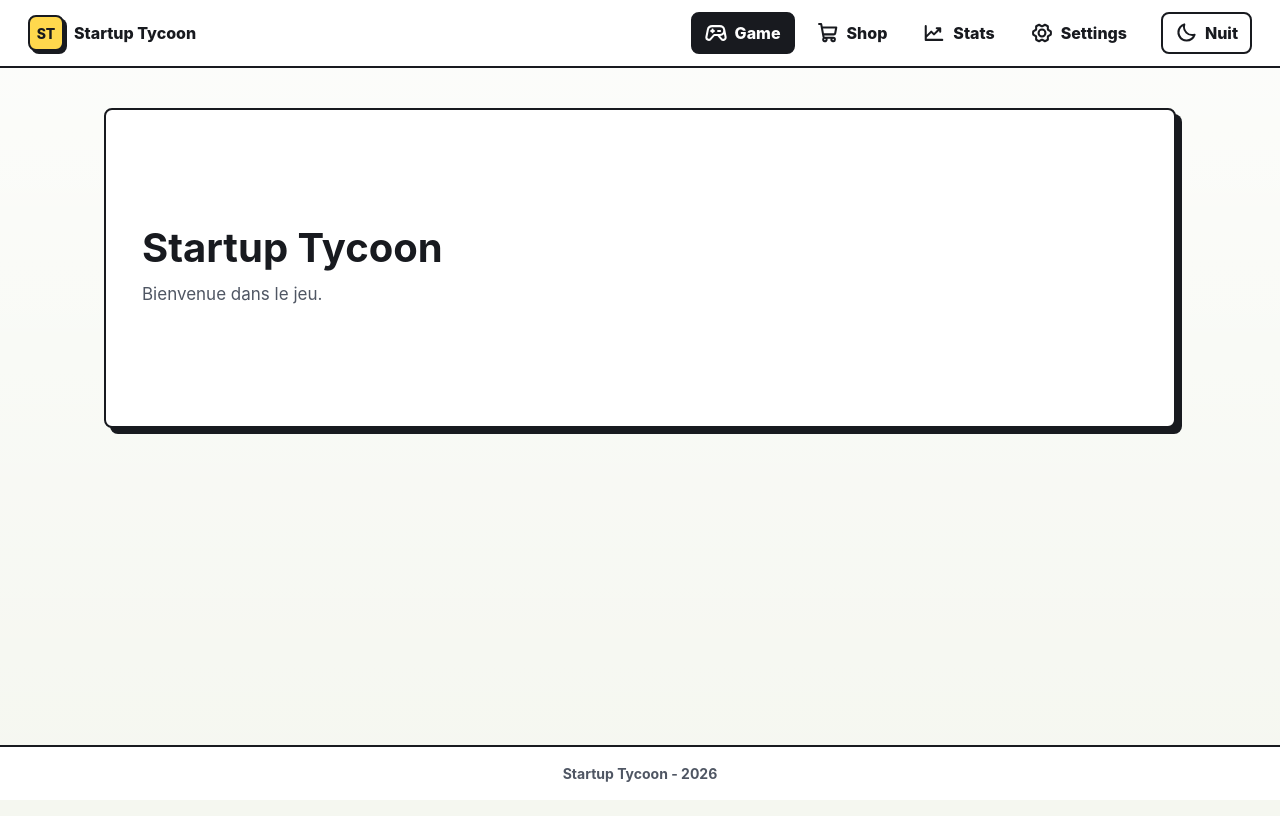
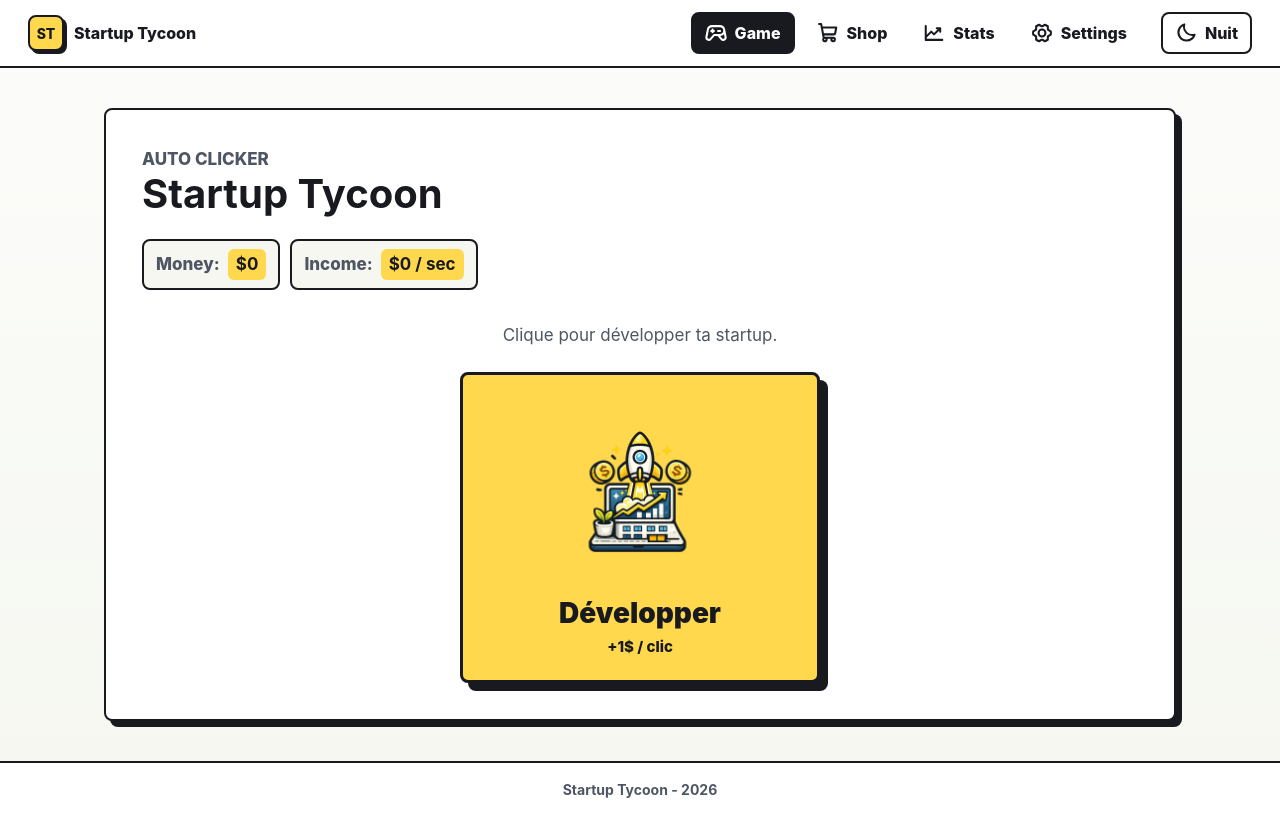
Before and after one commit to JoVibess/startup-tycoon, a React (Vite) app: page / in a window 1280 px wide. Built offline with nearby package versions, Linux system fonts and the light colour scheme.

Commit message:
ADD [game] Ajout d'un clicker + composants associés (circulation des données via props

```diff
--- /dev/null
+++ b/src/components/ClickButton.jsx
@@ -0,0 +1,14 @@
+import clickerLogo from '../assets/logo-auto-clicker.png'
+import { formatNumber } from '../utils/formatNumber'
+
+function ClickButton({ clickValue, onClick }) {
+  return (
+    <button className="click-button" type="button" onClick={onClick}>
+      <img src={clickerLogo} alt="" aria-hidden="true" />
+      <span>Développer</span>
+      <small>+{formatNumber(clickValue)}$ / clic</small>
+    </button>
+  )
+}
+
+export default ClickButton
--- /dev/null
+++ b/src/components/GameHeader.jsx
@@ -0,0 +1,20 @@
+import IncomeDisplay from './IncomeDisplay'
+import MoneyDisplay from './MoneyDisplay'
+
+function GameHeader({ money, income }) {
+  return (
+    <header className="game-header">
+      <div>
+        <p className="eyebrow">Auto clicker</p>
+        <h1>Startup Tycoon</h1>
+      </div>
+
+      <div className="game-stats" aria-label="Statistiques de la partie">
+        <MoneyDisplay money={money} />
+        <IncomeDisplay income={income} />
+      </div>
+    </header>
+  )
+}
+
+export default GameHeader
--- /dev/null
+++ b/src/components/IncomeDisplay.jsx
@@ -0,0 +1,12 @@
+import { formatNumber } from '../utils/formatNumber'
+
+function IncomeDisplay({ income }) {
+  return (
+    <p className="income-display">
+      <span>Income:</span>
+      <strong>${formatNumber(income)} / sec</strong>
+    </p>
+  )
+}
+
+export default IncomeDisplay
--- /dev/null
+++ b/src/components/MoneyDisplay.jsx
@@ -0,0 +1,12 @@
+import { formatNumber } from '../utils/formatNumber'
+
+function MoneyDisplay({ money }) {
+  return (
+    <p className="money-display" aria-live="polite">
+      <span>Money:</span>
+      <strong>${formatNumber(money)}</strong>
+    </p>
+  )
+}
+
+export default MoneyDisplay
--- a/src/pages/Game.jsx
+++ b/src/pages/Game.jsx
@@ -1,8 +1,27 @@
+import { useState } from 'react'
+import ClickButton from '../components/ClickButton'
+import GameHeader from '../components/GameHeader'
+
 function Game() {
+  const [money, setMoney] = useState(0)
+  const [clickValue] = useState(1)
+  const income = 0
+
+  function handleDevelopClick() {
+    setMoney((currentMoney) => currentMoney + clickValue)
+  }
+
   return (
-    <main>
-      <h1>Startup Tycoon</h1>
-      <p>Bienvenue dans le jeu.</p>
+    <main className="game-page">
+      <GameHeader money={money} income={income} />
+
+      <section className="game-clicker" aria-label="Action principale">
+        <p>
+          Clique pour développer ta startup.
+        </p>
+
+        <ClickButton clickValue={clickValue} onClick={handleDevelopClick} />
+      </section>
     </main>
   )
 }
--- a/src/styles/App.css
+++ b/src/styles/App.css
@@ -173,6 +173,117 @@ button {
   font-weight: 800;
 }
 
+.game-page {
+  align-content: start;
+  justify-items: stretch;
+}
+
+.game-header {
+  display: grid;
+  justify-items: start;
+  gap: 24px;
+}
+
+.eyebrow {
+  margin-bottom: 8px;
+  color: var(--muted-text);
+  font-size: 13px;
+  font-weight: 800;
+  letter-spacing: 0;
+  text-transform: uppercase;
+}
+
+.game-stats {
+  justify-self: center;
+  display: flex;
+  flex-wrap: wrap;
+  justify-content: center;
+  gap: 10px;
+}
+
+.money-display,
+.income-display {
+  min-height: 42px;
+  display: inline-flex;
+  align-items: center;
+  gap: 8px;
+  padding: 8px 12px;
+  border: 2px solid var(--border);
+  border-radius: 8px;
+  background: var(--page-bg);
+  color: var(--text);
+  font-weight: 800;
+}
+
+.money-display strong,
+.income-display strong {
+  color: var(--accent-text);
+  background: var(--accent);
+  border-radius: 6px;
+  padding: 2px 8px;
+}
+
+.game-clicker {
+  display: grid;
+  justify-items: center;
+  gap: 22px;
+  padding-top: 20px;
+}
+
+.game-clicker p {
+  text-align: center;
+}
+
+.click-button {
+  width: min(360px, 100%);
+  min-height: 260px;
+  display: grid;
+  place-items: center;
+  gap: 10px;
+  padding: 24px;
+  border: 3px solid var(--border);
+  border-radius: 8px;
+  background: var(--accent);
+  color: var(--accent-text);
+  box-shadow: 8px 8px 0 var(--shadow);
+  font-weight: 900;
+  transition:
+    box-shadow 140ms ease,
+    transform 140ms ease;
+}
+
+.click-button:hover {
+  transform: translate(-2px, -2px);
+  box-shadow: 10px 10px 0 var(--shadow);
+}
+
+.click-button:active {
+  transform: translate(3px, 3px);
+  box-shadow: 3px 3px 0 var(--shadow);
+}
+
+.click-button:focus-visible {
+  outline: 3px solid var(--link);
+  outline-offset: 4px;
+}
+
+.click-button img {
+  width: min(190px, 72%);
+  aspect-ratio: 1;
+  object-fit: contain;
+}
+
+.click-button span {
+  font-size: 28px;
+  line-height: 1;
+}
+
+.click-button small {
+  color: var(--accent-text);
+  font-size: 15px;
+  font-weight: 800;
+}
+
 .app-footer {
   padding: 18px 24px;
   border-top: 2px solid var(--border);
@@ -232,4 +343,22 @@ button {
   .app-main h1 {
     font-size: 32px;
   }
+
+  .game-header {
+    justify-items: stretch;
+  }
+
+  .game-stats {
+    justify-content: stretch;
+  }
+
+  .money-display,
+  .income-display {
+    flex: 1 1 100%;
+    justify-content: space-between;
+  }
+
+  .click-button {
+    min-height: 230px;
+  }
 }
--- /dev/null
+++ b/src/utils/formatNumber.js
@@ -0,0 +1,21 @@
+function trimTrailingZeros(value) {
+  return value.replace(/\.?0+$/, '')
+}
+
+function formatCompactNumber(value, divisor, suffix) {
+  return `${trimTrailingZeros((value / divisor).toFixed(2))}${suffix}`
+}
+
+export function formatNumber(value) {
+  const absoluteValue = Math.abs(value)
+
+  if (absoluteValue >= 1000000) {
+    return formatCompactNumber(value, 1000000, 'M')
+  }
+
+  if (absoluteValue >= 1000) {
+    return formatCompactNumber(value, 1000, 'K')
+  }
+
+  return String(value)
+}
```
Also changed, not shown: src/assets/logo-auto-clicker.png (added), 1 other file (tests, documents, lock files or other folders).
